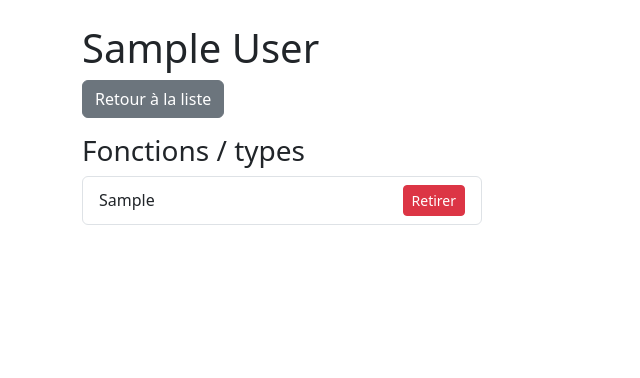
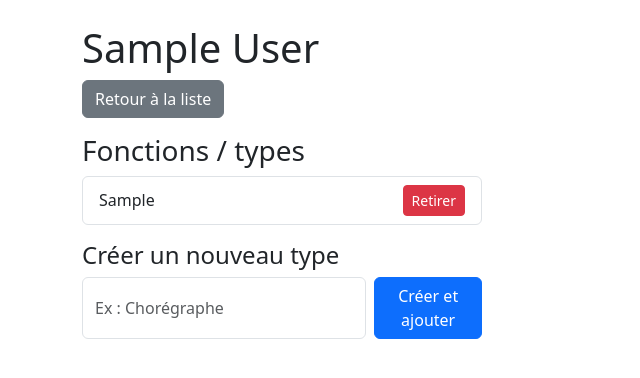
Before and after one commit to mehdichouati/Django_PID, a Django app: page /artist/1 in a window 1280 px wide. Shown: the part 56-434 px from the top of the page, without its empty margins (0-640 px from the left). Run offline with Django 5.2, Linux system fonts and the light colour scheme; tables that the repository leaves empty hold one stand-in row (values such as "Sample post").

Commit message:
Itération 5 finalisée : formulaire de création d'un nouveau sous-élément (type)

```diff
--- a/reservations/catalogue/templates/catalogue/artist_show.html
+++ b/reservations/catalogue/templates/catalogue/artist_show.html
@@ -21,7 +21,7 @@
 
 {% if available_types %}
 <h4>Ajouter un type existant</h4>
-<form method="post" action="{% url 'artist_add_type' artist.id %}" class="d-flex gap-2" style="max-width: 400px;">
+<form method="post" action="{% url 'artist_add_type' artist.id %}" class="d-flex gap-2 mb-4" style="max-width: 400px;">
     {% csrf_token %}
     <select name="type_id" class="form-select">
         {% for type in available_types %}
@@ -31,4 +31,11 @@
     <button type="submit" class="btn btn-success">Ajouter</button>
 </form>
 {% endif %}
+
+<h4>Créer un nouveau type</h4>
+<form method="post" action="{% url 'artist_create_type' artist.id %}" class="d-flex gap-2" style="max-width: 400px;">
+    {% csrf_token %}
+    <input type="text" name="type_name" class="form-control" placeholder="Ex : Chorégraphe" required>
+    <button type="submit" class="btn btn-primary">Créer et ajouter</button>
+</form>
 {% endblock %}
--- a/reservations/catalogue/urls.py
+++ b/reservations/catalogue/urls.py
@@ -9,6 +9,7 @@ urlpatterns = [
     path('update/<int:id>', views.artist_update, name='artist_update'),
     path('delete/<int:id>', views.artist_delete, name='artist_delete'),
     path('<int:id>/add-type', views.artist_add_type, name='artist_add_type'),
+    path('<int:id>/create-type', views.artist_create_type, name='artist_create_type'),
     path('<int:id>/remove-type/<int:type_id>', views.artist_remove_type, name='artist_remove_type'),
     path('<int:id>', views.artist_show, name='artist_show'),
 ]
--- a/reservations/catalogue/views.py
+++ b/reservations/catalogue/views.py
@@ -66,6 +66,19 @@ def artist_add_type(request, id):
     return redirect('artist_show', id=artist.id)
 
 
+def artist_create_type(request, id):
+    artist = get_object_or_404(Artist, id=id)
+    if request.method == 'POST':
+        type_name = request.POST.get('type_name', '').strip()
+        if type_name:
+            type_obj, created = Type.objects.get_or_create(type=type_name)
+            ArtisteType.objects.get_or_create(artist=artist, type=type_obj)
+            messages.success(request, f"Nouveau type '{type_name}' créé et ajouté à {artist}.")
+        else:
+            messages.error(request, "Le nom du type ne peut pas être vide.")
+    return redirect('artist_show', id=artist.id)
+
+
 def artist_remove_type(request, id, type_id):
     artist_type = get_object_or_404(ArtisteType, artist_id=id, type_id=type_id)
     artist_type.delete()
```
